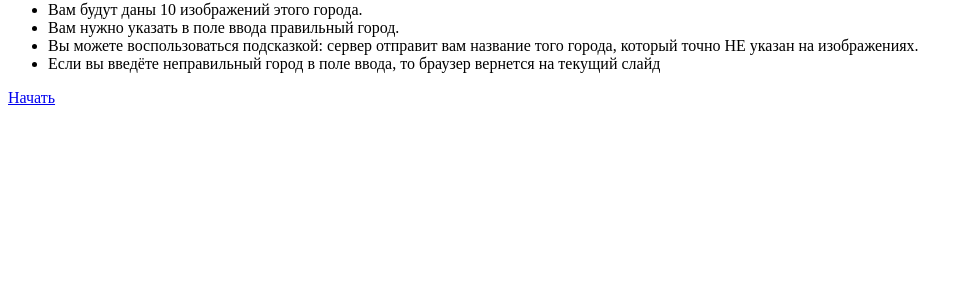
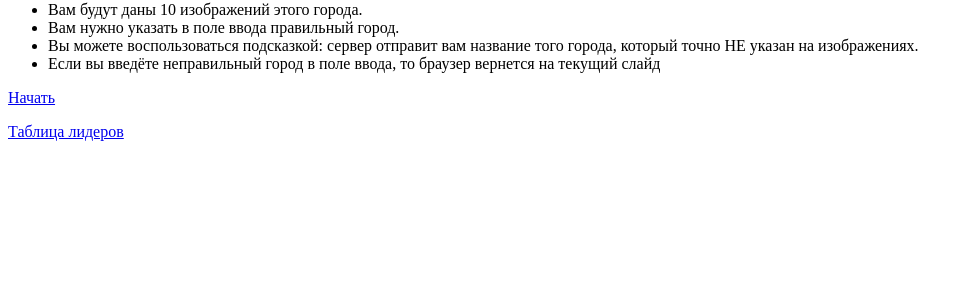
Before and after one commit to groomyjohny/City-Guesser, a Flask app: page / in a window 1280 px wide. Shown: the part 160-460 px from the top of the page, without its empty margins (0-968 px from the left). Run offline with Flask 2, Linux system fonts and the light colour scheme.

Commit message:
Added leaderboard link to the index page

```diff
--- a/templates/index.html
+++ b/templates/index.html
@@ -16,5 +16,6 @@
             </ul>
         </p>
         <a href="/reset">Начать</a>
+        <p/><a href="/leaderboard">Таблица лидеров</a>
     </body>
 </html>
```
